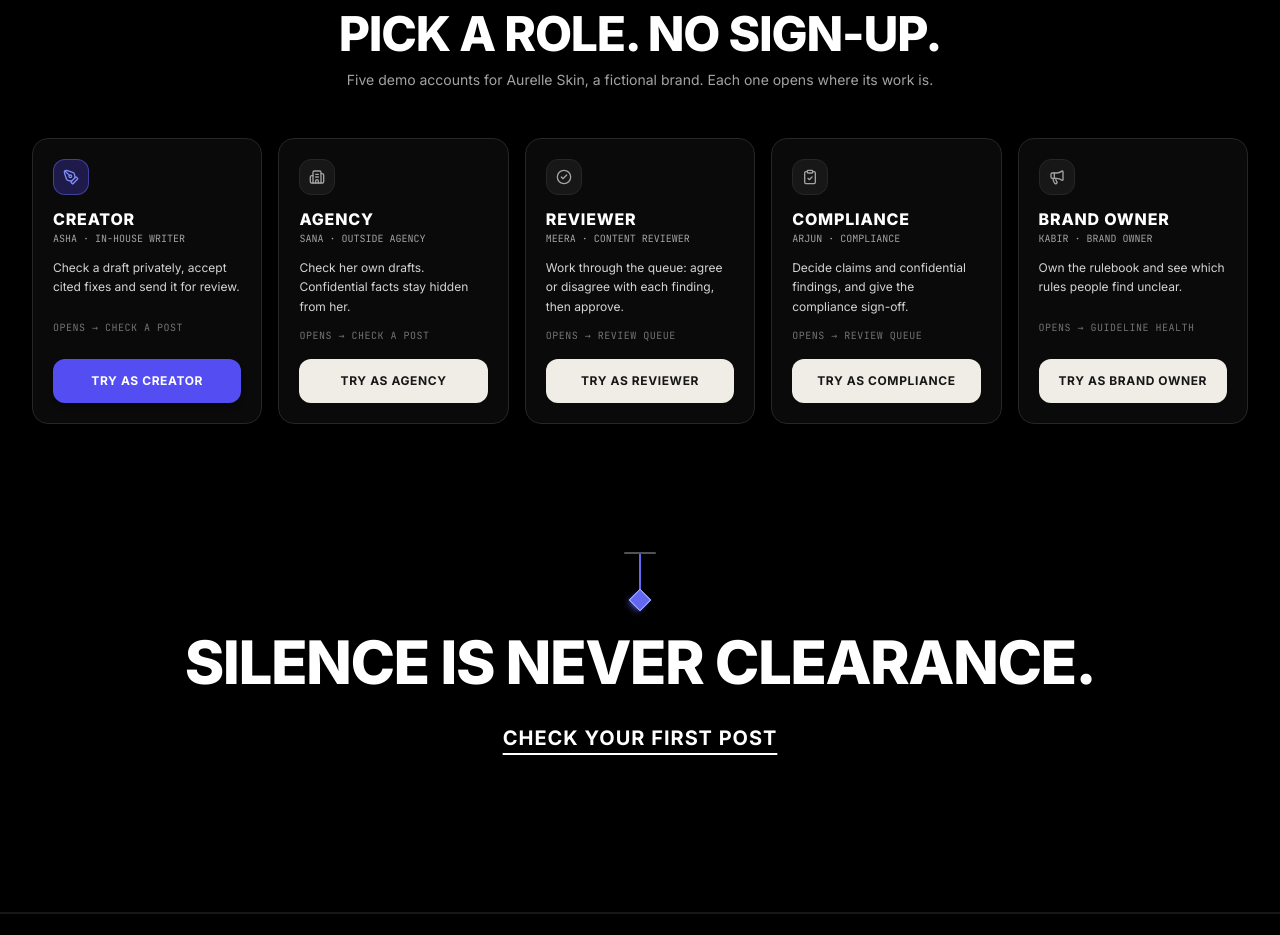
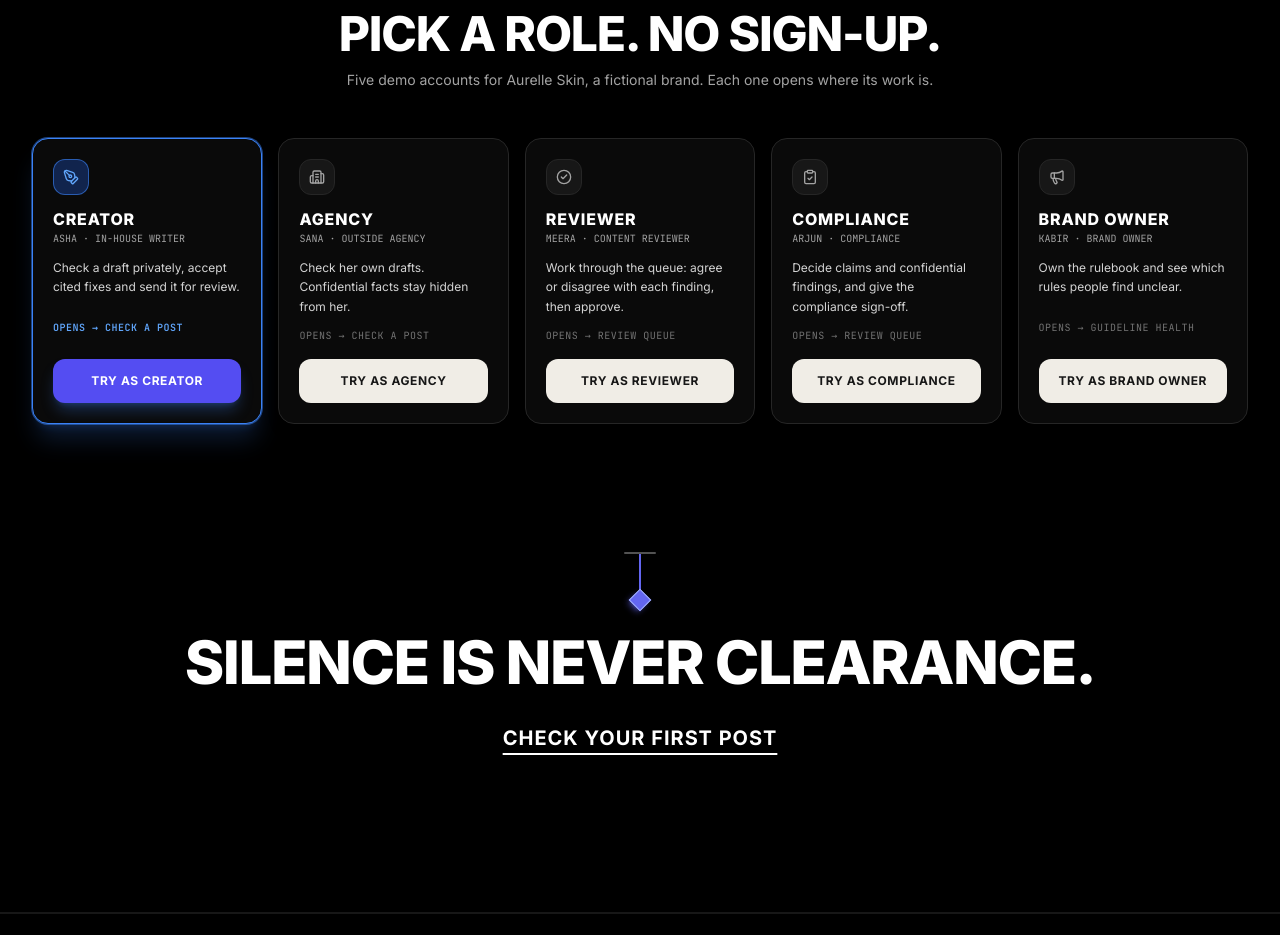
Before and after one commit to Jaswant-Karun/BrandTrace-AI, a React (Vite) app in the folder frontend/: page / in a window 1280 px wide. Shown: the part 4820-5755 px from the top of the page. Built offline with nearby package versions, Linux system fonts and the light colour scheme; no server answers.

Commit message:
feat(landing): highlight pointed role card and button in vibrant blue on hover

```diff
--- a/frontend/src/components/LandingPage.tsx
+++ b/frontend/src/components/LandingPage.tsx
@@ -60,6 +60,8 @@ export const LandingPage: React.FC<LandingPageProps> = ({
   const [mobileMenuOpen, setMobileMenuOpen] = useState(false);
   const [activeSecurityIndex, setActiveSecurityIndex] = useState<number | null>(null);
   const [activeStepIndex, setActiveStepIndex] = useState<number>(3);
+  const [pointedRole, setPointedRole] = useState<RoleType>('creator');
+  const [hoveredRole, setHoveredRole] = useState<RoleType | null>(null);
 
   // Motion choreography state for hero headline & approved seal:
   // Starts at 0 (EVERY CLAIM), animates through 1 (CLINICALLY PROVEN), 2 (strikethroughs), and 3 (SHOWN TO VISIBLY REDUCE* + APPROVED VLM-SEALED slam)
@@ -1468,164 +1470,140 @@ export const LandingPage: React.FC<LandingPageProps> = ({
             </p>
           </div>
 
-          {/* 5 Persona Cards Row (Directly matching Reference Image 1 with Motion Increase on Scroll) */}
+          {/* 5 Persona Cards Row (Pointing / Hovering any role highlights it in vibrant blue) */}
           <div className="grid grid-cols-1 sm:grid-cols-2 lg:grid-cols-5 gap-4">
-
-            {/* Card 1: CREATOR */}
+            {[
+              {
+                id: 'creator' as RoleType,
+                title: 'CREATOR',
+                person: 'ASHA · IN-HOUSE WRITER',
+                desc: 'Check a draft privately, accept cited fixes and send it for review.',
+                opens: 'OPENS → CHECK A POST',
+                buttonText: 'TRY AS CREATOR',
+                icon: PenTool,
+                delay: 0.05,
+              },
+              {
+                id: 'agency' as RoleType,
+                title: 'AGENCY',
+                person: 'SANA · OUTSIDE AGENCY',
+                desc: 'Check her own drafts. Confidential facts stay hidden from her.',
+                opens: 'OPENS → CHECK A POST',
+                buttonText: 'TRY AS AGENCY',
+                icon: Building2,
+                delay: 0.15,
+              },
+              {
+                id: 'reviewer' as RoleType,
+                title: 'REVIEWER',
+                person: 'MEERA · CONTENT REVIEWER',
+                desc: 'Work through the queue: agree or disagree with each finding, then approve.',
+                opens: 'OPENS → REVIEW QUEUE',
+                buttonText: 'TRY AS REVIEWER',
+                icon: CheckCircle2,
+                delay: 0.25,
+              },
+              {
+                id: 'compliance' as RoleType,
+                title: 'COMPLIANCE',
+                person: 'ARJUN · COMPLIANCE',
+                desc: 'Decide claims and confidential findings, and give the compliance sign-off.',
+                opens: 'OPENS → REVIEW QUEUE',
+                buttonText: 'TRY AS COMPLIANCE',
+                icon: ClipboardCheck,
+                delay: 0.35,
+              },
+              {
+                id: 'brand-owner' as RoleType,
+                title: 'BRAND OWNER',
+                person: 'KABIR · BRAND OWNER',
+                desc: 'Own the rulebook and see which rules people find unclear.',
+                opens: 'OPENS → GUIDELINE HEALTH',
+                buttonText: 'TRY AS BRAND OWNER',
+                icon: Megaphone,
+                delay: 0.45,
+              },
+            ].map((role) => {
+              const isPointed = hoveredRole ? hoveredRole === role.id : pointedRole === role.id;
+              const IconComponent = role.icon;
+              return (
                 <motion.div
+                  key={role.id}
                   initial={shouldReduceMotion ? false : { opacity: 0, y: 20, scale: 0.98 }}
                   whileInView={{ opacity: 1, y: 0, scale: 1 }}
                   viewport={{ once: false, amount: 0.15 }}
-              transition={{ duration: 0.45, delay: shouldReduceMotion ? 0 : 0.05, ease: 'easeOut' }}
-              className="bg-neutral-950 border border-neutral-800 rounded-2xl p-5 flex flex-col justify-between hover:border-blue-500/50 hover:shadow-lg hover:shadow-blue-500/10 transition-all duration-200 space-y-4 shadow-lg"
+                  transition={{ duration: 0.45, delay: shouldReduceMotion ? 0 : role.delay, ease: 'easeOut' }}
+                  onMouseEnter={() => {
+                    setHoveredRole(role.id);
+                    setPointedRole(role.id);
+                  }}
+                  onMouseLeave={() => setHoveredRole(null)}
+                  className={`group bg-neutral-950 border rounded-2xl p-5 flex flex-col justify-between transition-all duration-200 space-y-4 shadow-lg cursor-pointer ${
+                    isPointed
+                      ? 'border-blue-500 shadow-xl shadow-blue-500/20 ring-1 ring-blue-500/50 scale-[1.02]'
+                      : 'border-neutral-800 hover:border-blue-500 hover:shadow-xl hover:shadow-blue-500/20'
+                  }`}
+                  onClick={() => {
+                    setPointedRole(role.id);
+                    if (role.id === 'creator') {
+                      onNavigateRole ? onNavigateRole('creator') : onOpenCreatorDashboard ? onOpenCreatorDashboard() : null;
+                    } else {
+                      onNavigateRole ? onNavigateRole(role.id) : null;
+                    }
+                  }}
                 >
                   <div className="space-y-3">
-                <div className="w-9 h-9 rounded-xl bg-indigo-600/30 border border-indigo-500/50 flex items-center justify-center text-indigo-400">
-                  <PenTool className="w-4 h-4" />
+                    <div
+                      className={`w-9 h-9 rounded-xl border flex items-center justify-center transition-all duration-200 ${
+                        isPointed
+                          ? 'bg-blue-600/30 border-blue-500/60 text-blue-400'
+                          : 'bg-neutral-900 border-neutral-800 text-neutral-400 group-hover:bg-blue-600/30 group-hover:border-blue-500/60 group-hover:text-blue-400'
+                      }`}
+                    >
+                      <IconComponent className="w-4 h-4" />
                     </div>
                     <div>
-                  <h3 className="text-base font-black font-sans text-white uppercase tracking-wider">CREATOR</h3>
-                  <div className="text-[10px] font-mono text-neutral-400 uppercase">ASHA · IN-HOUSE WRITER</div>
+                      <h3
+                        className={`text-base font-black font-sans uppercase tracking-wider transition-colors ${
+                          isPointed ? 'text-white' : 'text-white group-hover:text-blue-300'
+                        }`}
+                      >
+                        {role.title}
+                      </h3>
+                      <div className="text-[10px] font-mono text-neutral-400 uppercase">{role.person}</div>
                     </div>
                     <p className="text-xs text-neutral-300 leading-relaxed font-sans min-h-[50px]">
-                  Check a draft privately, accept cited fixes and send it for review.
+                      {role.desc}
                     </p>
-                <div className="text-[10px] font-mono text-neutral-500 uppercase tracking-wider">
-                  OPENS &rarr; CHECK A POST
-                </div>
-              </div>
-              <button
-                onClick={() => onNavigateRole ? onNavigateRole('creator') : onOpenCreatorDashboard ? onOpenCreatorDashboard() : null}
-                className="w-full py-2.5 px-3 rounded-xl bg-[#544df2] hover:bg-indigo-500 text-white font-bold text-xs uppercase tracking-wider cursor-pointer shadow-md transition-colors min-h-[44px] flex items-center justify-center active:scale-[0.98]"
-              >
-                TRY AS CREATOR
+                    <div
+                      className={`text-[10px] font-mono uppercase tracking-wider transition-colors ${
+                        isPointed ? 'text-blue-400 font-semibold' : 'text-neutral-500 group-hover:text-blue-400'
+                      }`}
+                    >
+                      {role.opens}
+                    </div>
+                  </div>
+                  <button
+                    onClick={(e) => {
+                      e.stopPropagation();
+                      setPointedRole(role.id);
+                      if (role.id === 'creator') {
+                        onNavigateRole ? onNavigateRole('creator') : onOpenCreatorDashboard ? onOpenCreatorDashboard() : null;
+                      } else {
+                        onNavigateRole ? onNavigateRole(role.id) : null;
+                      }
+                    }}
+                    className={`w-full py-2.5 px-3 rounded-xl font-bold text-xs uppercase tracking-wider cursor-pointer transition-all duration-200 min-h-[44px] flex items-center justify-center active:scale-[0.98] ${
+                      isPointed
+                        ? 'bg-[#544df2] hover:bg-blue-600 text-white shadow-lg shadow-blue-500/30'
+                        : 'bg-[#f0ede6] hover:bg-white text-neutral-900 group-hover:bg-[#544df2] group-hover:text-white group-hover:shadow-lg group-hover:shadow-blue-500/30 shadow-xs'
+                    }`}
+                  >
+                    {role.buttonText}
                   </button>
                 </motion.div>
-
-            {/* Card 2: AGENCY */}
-            <motion.div
-              initial={shouldReduceMotion ? false : { opacity: 0, y: 20, scale: 0.98 }}
-              whileInView={{ opacity: 1, y: 0, scale: 1 }}
-              viewport={{ once: false, amount: 0.15 }}
-              transition={{ duration: 0.45, delay: shouldReduceMotion ? 0 : 0.15, ease: 'easeOut' }}
-              className="bg-neutral-950 border border-neutral-800 rounded-2xl p-5 flex flex-col justify-between hover:border-blue-500/50 hover:shadow-lg hover:shadow-blue-500/10 transition-all duration-200 space-y-4 shadow-lg"
-            >
-              <div className="space-y-3">
-                <div className="w-9 h-9 rounded-xl bg-neutral-900 border border-neutral-800 flex items-center justify-center text-neutral-400">
-                  <Building2 className="w-4 h-4" />
-                </div>
-                <div>
-                  <h3 className="text-base font-black font-sans text-white uppercase tracking-wider">AGENCY</h3>
-                  <div className="text-[10px] font-mono text-neutral-400 uppercase">SANA · OUTSIDE AGENCY</div>
-                </div>
-                <p className="text-xs text-neutral-300 leading-relaxed font-sans min-h-[50px]">
-                  Check her own drafts. Confidential facts stay hidden from her.
-                </p>
-                <div className="text-[10px] font-mono text-neutral-500 uppercase tracking-wider">
-                  OPENS &rarr; CHECK A POST
-                </div>
-              </div>
-              <button
-                onClick={() => onNavigateRole ? onNavigateRole('agency') : null}
-                className="w-full py-2.5 px-3 rounded-xl bg-[#f0ede6] hover:bg-white text-neutral-900 font-bold text-xs uppercase tracking-wider cursor-pointer shadow-xs transition-colors min-h-[44px] flex items-center justify-center active:scale-[0.98]"
-              >
-                TRY AS AGENCY
-              </button>
-            </motion.div>
-
-            {/* Card 3: REVIEWER */}
-            <motion.div
-              initial={shouldReduceMotion ? false : { opacity: 0, y: 20, scale: 0.98 }}
-              whileInView={{ opacity: 1, y: 0, scale: 1 }}
-              viewport={{ once: false, amount: 0.15 }}
-              transition={{ duration: 0.45, delay: shouldReduceMotion ? 0 : 0.25, ease: 'easeOut' }}
-              className="bg-neutral-950 border border-neutral-800 rounded-2xl p-5 flex flex-col justify-between hover:border-blue-500/50 hover:shadow-lg hover:shadow-blue-500/10 transition-all duration-200 space-y-4 shadow-lg"
-            >
-              <div className="space-y-3">
-                <div className="w-9 h-9 rounded-xl bg-neutral-900 border border-neutral-800 flex items-center justify-center text-neutral-400">
-                  <CheckCircle2 className="w-4 h-4" />
-                </div>
-                <div>
-                  <h3 className="text-base font-black font-sans text-white uppercase tracking-wider">REVIEWER</h3>
-                  <div className="text-[10px] font-mono text-neutral-400 uppercase">MEERA · CONTENT REVIEWER</div>
-                </div>
-                <p className="text-xs text-neutral-300 leading-relaxed font-sans min-h-[50px]">
-                  Work through the queue: agree or disagree with each finding, then approve.
-                </p>
-                <div className="text-[10px] font-mono text-neutral-500 uppercase tracking-wider">
-                  OPENS &rarr; REVIEW QUEUE
-                </div>
-              </div>
-              <button
-                onClick={() => onNavigateRole ? onNavigateRole('reviewer') : null}
-                className="w-full py-2.5 px-3 rounded-xl bg-[#f0ede6] hover:bg-white text-neutral-900 font-bold text-xs uppercase tracking-wider cursor-pointer shadow-xs transition-colors min-h-[44px] flex items-center justify-center active:scale-[0.98]"
-              >
-                TRY AS REVIEWER
-              </button>
-            </motion.div>
-
-            {/* Card 4: COMPLIANCE */}
-            <motion.div
-              initial={shouldReduceMotion ? false : { opacity: 0, y: 20, scale: 0.98 }}
-              whileInView={{ opacity: 1, y: 0, scale: 1 }}
-              viewport={{ once: false, amount: 0.15 }}
-              transition={{ duration: 0.45, delay: shouldReduceMotion ? 0 : 0.35, ease: 'easeOut' }}
-              className="bg-neutral-950 border border-neutral-800 rounded-2xl p-5 flex flex-col justify-between hover:border-blue-500/50 hover:shadow-lg hover:shadow-blue-500/10 transition-all duration-200 space-y-4 shadow-lg"
-            >
-              <div className="space-y-3">
-                <div className="w-9 h-9 rounded-xl bg-neutral-900 border border-neutral-800 flex items-center justify-center text-neutral-400">
-                  <ClipboardCheck className="w-4 h-4" />
-                </div>
-                <div>
-                  <h3 className="text-base font-black font-sans text-white uppercase tracking-wider">COMPLIANCE</h3>
-                  <div className="text-[10px] font-mono text-neutral-400 uppercase">ARJUN · COMPLIANCE</div>
-                </div>
-                <p className="text-xs text-neutral-300 leading-relaxed font-sans min-h-[50px]">
-                  Decide claims and confidential findings, and give the compliance sign-off.
-                </p>
-                <div className="text-[10px] font-mono text-neutral-500 uppercase tracking-wider">
-                  OPENS &rarr; REVIEW QUEUE
-                </div>
-              </div>
-              <button
-                onClick={() => onNavigateRole ? onNavigateRole('compliance') : null}
-                className="w-full py-2.5 px-3 rounded-xl bg-[#f0ede6] hover:bg-white text-neutral-900 font-bold text-xs uppercase tracking-wider cursor-pointer shadow-xs transition-colors min-h-[44px] flex items-center justify-center active:scale-[0.98]"
-              >
-                TRY AS COMPLIANCE
-              </button>
-            </motion.div>
-
-            {/* Card 5: BRAND OWNER */}
-            <motion.div
-              initial={shouldReduceMotion ? false : { opacity: 0, y: 20, scale: 0.98 }}
-              whileInView={{ opacity: 1, y: 0, scale: 1 }}
-              viewport={{ once: false, amount: 0.15 }}
-              transition={{ duration: 0.45, delay: shouldReduceMotion ? 0 : 0.45, ease: 'easeOut' }}
-              className="bg-neutral-950 border border-neutral-800 rounded-2xl p-5 flex flex-col justify-between hover:border-blue-500/50 hover:shadow-lg hover:shadow-blue-500/10 transition-all duration-200 space-y-4 shadow-lg"
-            >
-              <div className="space-y-3">
-                <div className="w-9 h-9 rounded-xl bg-neutral-900 border border-neutral-800 flex items-center justify-center text-neutral-400">
-                  <Megaphone className="w-4 h-4" />
-                </div>
-                <div>
-                  <h3 className="text-base font-black font-sans text-white uppercase tracking-wider">BRAND OWNER</h3>
-                  <div className="text-[10px] font-mono text-neutral-400 uppercase">KABIR · BRAND OWNER</div>
-                </div>
-                <p className="text-xs text-neutral-300 leading-relaxed font-sans min-h-[50px]">
-                  Own the rulebook and see which rules people find unclear.
-                </p>
-                <div className="text-[10px] font-mono text-neutral-500 uppercase tracking-wider">
-                  OPENS &rarr; GUIDELINE HEALTH
-                </div>
-              </div>
-              <button
-                onClick={() => onNavigateRole ? onNavigateRole('brand-owner') : null}
-                className="w-full py-2.5 px-3 rounded-xl bg-[#f0ede6] hover:bg-white text-neutral-900 font-bold text-xs uppercase tracking-wider cursor-pointer shadow-xs transition-colors min-h-[44px] flex items-center justify-center active:scale-[0.98]"
-              >
-                TRY AS BRAND OWNER
-              </button>
-            </motion.div>
-
+              );
+            })}
           </div>
 
           {/* Hanging Plumb Bob & Grand Statement directly matching Reference Image 1 */}
```
Lines whose indentation alone changed are shown as unchanged.
